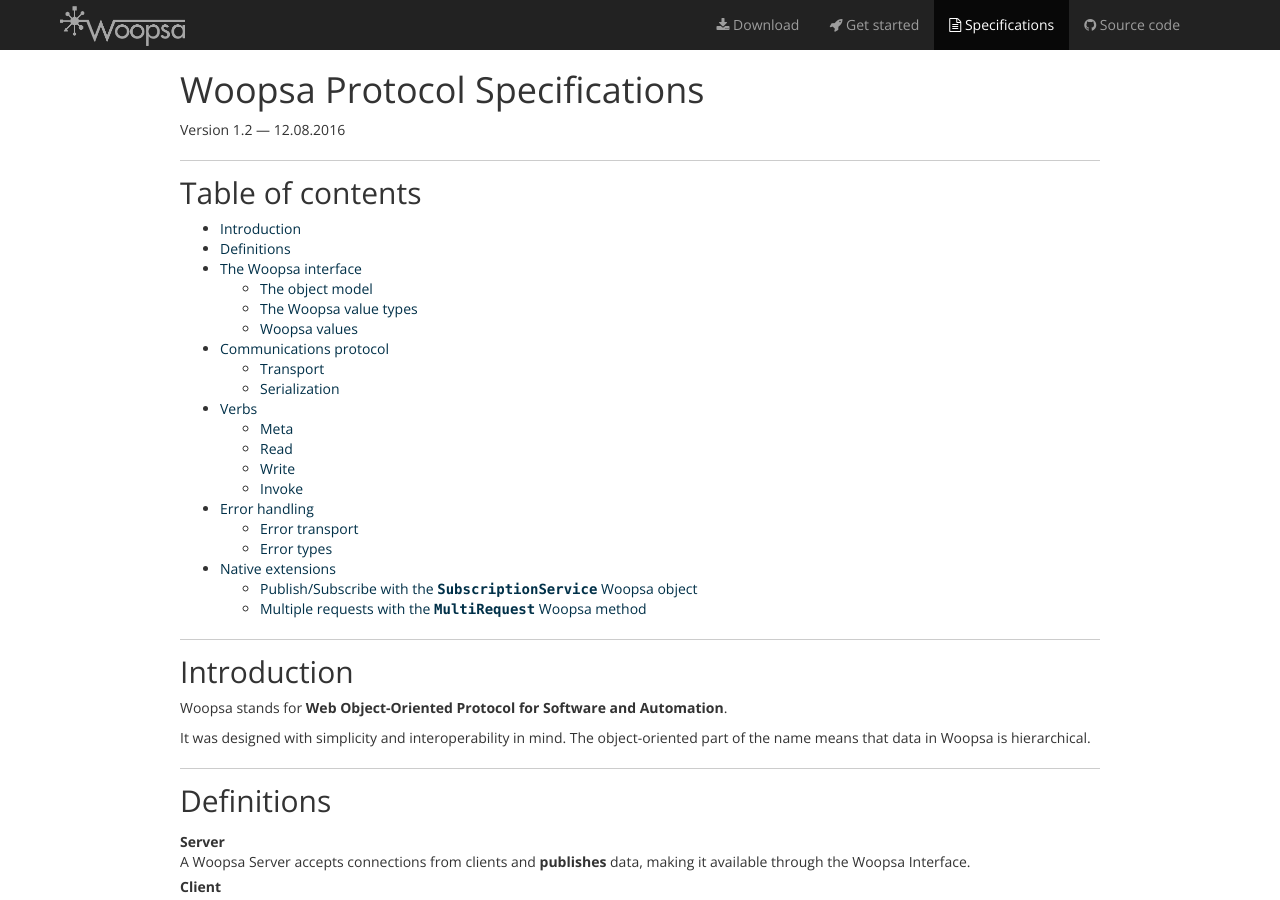
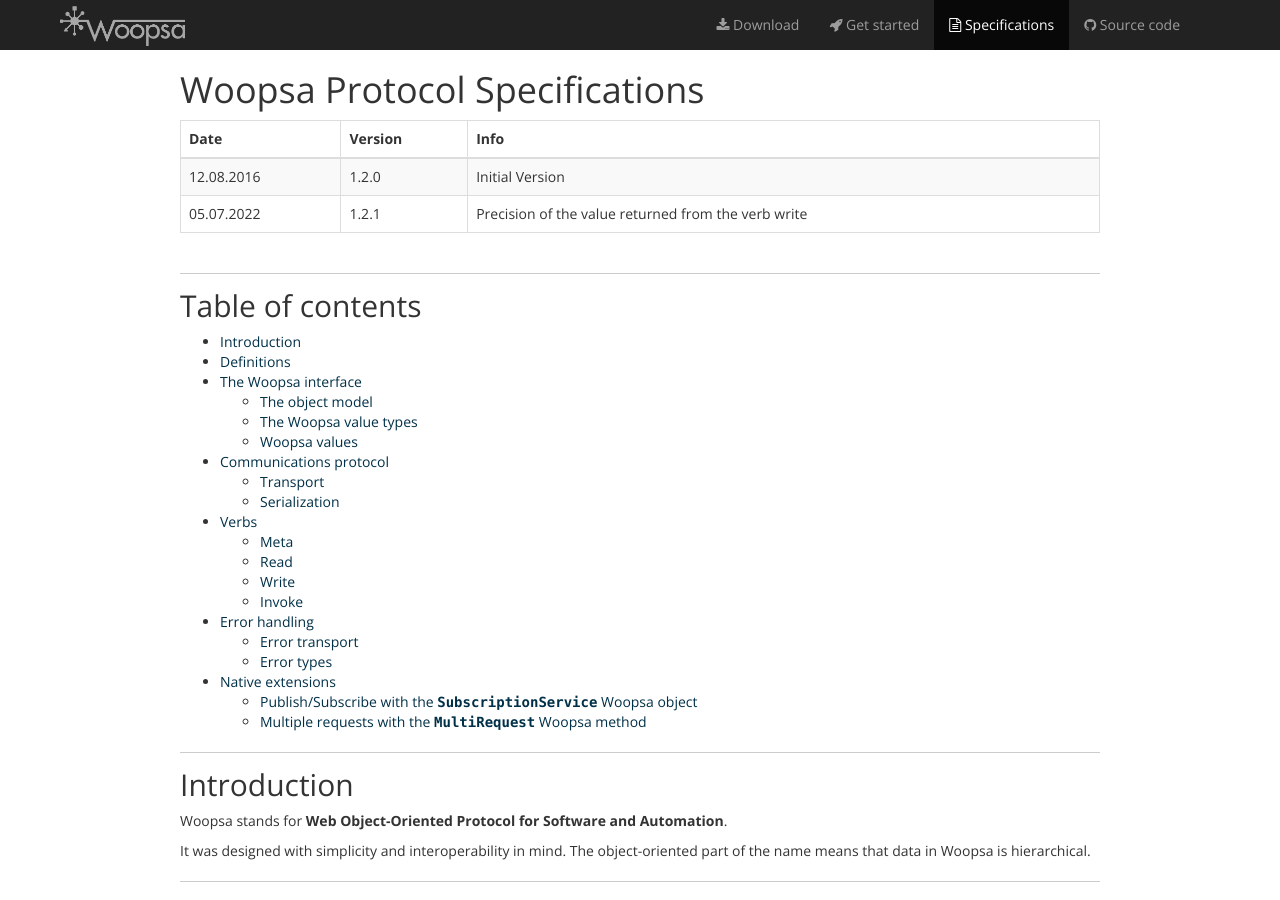
Before and after one commit to woopsa-protocol/woopsa-protocol.github.io, a Jekyll site: the page built from specification.html, in a window 1280 px wide and 900 px high. Built offline with Jekyll 4.4.1, drawn with Linux system fonts in a browser that asks for light colours.

Commit message:
Add changelogs table to specification page

```diff
--- a/specification.html
+++ b/specification.html
@@ -9,7 +9,30 @@
 
 
 <h1>Woopsa Protocol Specifications</h1>
-<p>Version 1.2 &mdash; 12.08.2016</p>
+
+<div class="table-responsive">
+  <table class="table table-striped table-bordered table-sm">
+    <thead>
+      <tr>
+        <th>Date</th>
+        <th>Version</th>
+        <th>Info</th>
+      </tr>
+    </thead>
+    <tbody>
+      <tr>
+        <td>12.08.2016</td>
+        <td>1.2.0</td>
+        <td>Initial Version</td>
+      </tr>
+      <tr>
+        <td>05.07.2022</td>
+        <td>1.2.1</td>
+        <td>Precision of the value returned from the verb write</td>
+      </tr>
+    </tbody>
+  </table>
+</div>
 
 <h2>Table of contents</h2>
 <div id="table-of-contents">
```
